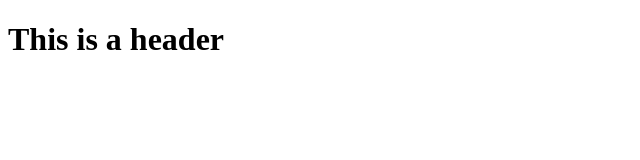
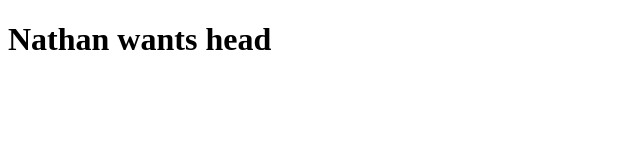
Before and after one commit to 443waewr/jillian.github.io, a plain HTML site: page index.html in a window 1280 px wide. Shown: the whole page, without its empty margins (0-640 px from the left). Drawn offline with Linux system fonts and the light colour scheme.

Commit message:
Update index.html

```diff
--- a/index.html
+++ b/index.html
@@ -7,6 +7,7 @@
       </head>
 
     <body>
-        <h1>This is a header</h1>
+        <h1>Nathan wants head
+        </h1>
       </body>
 </html>
```
